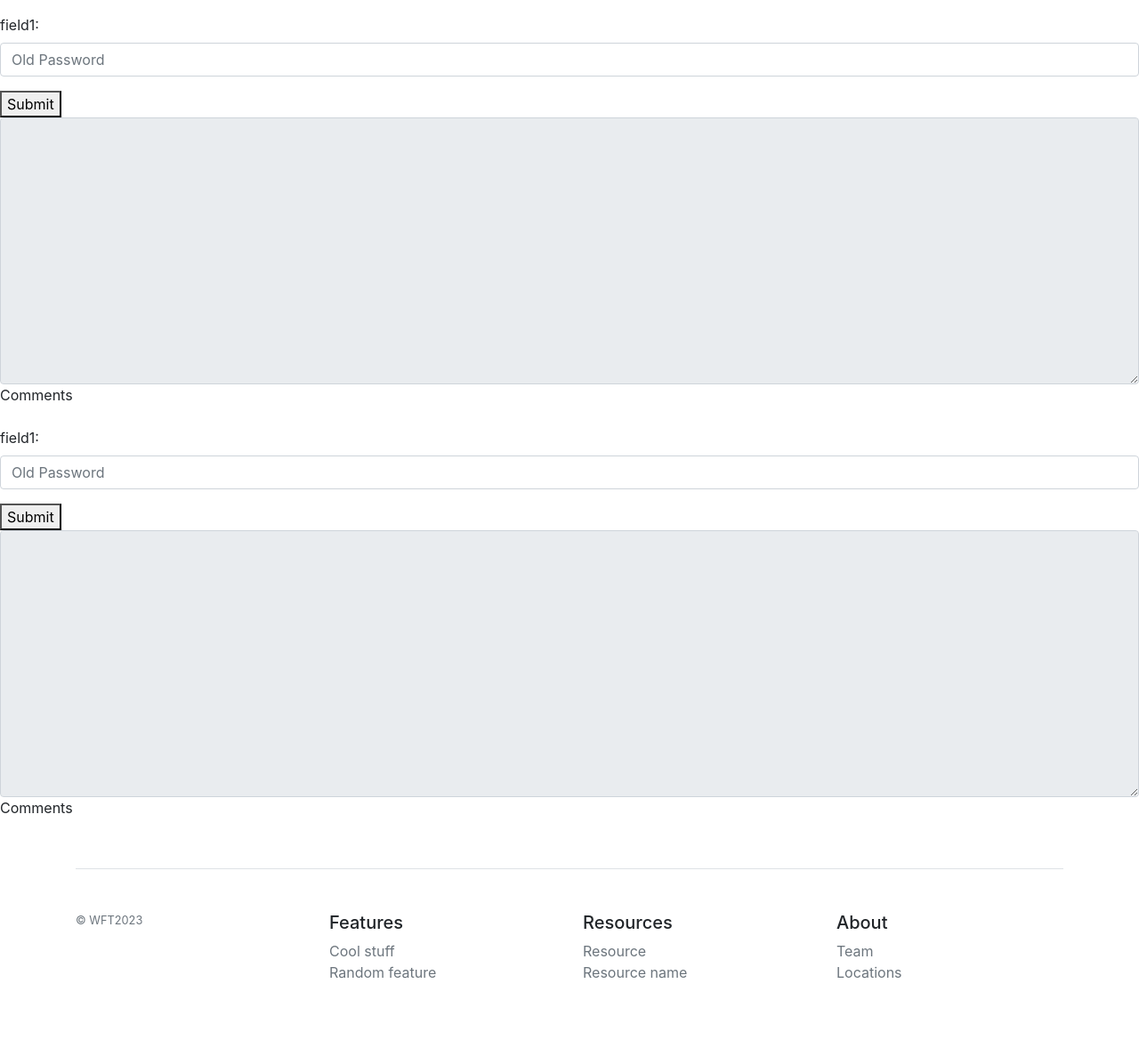
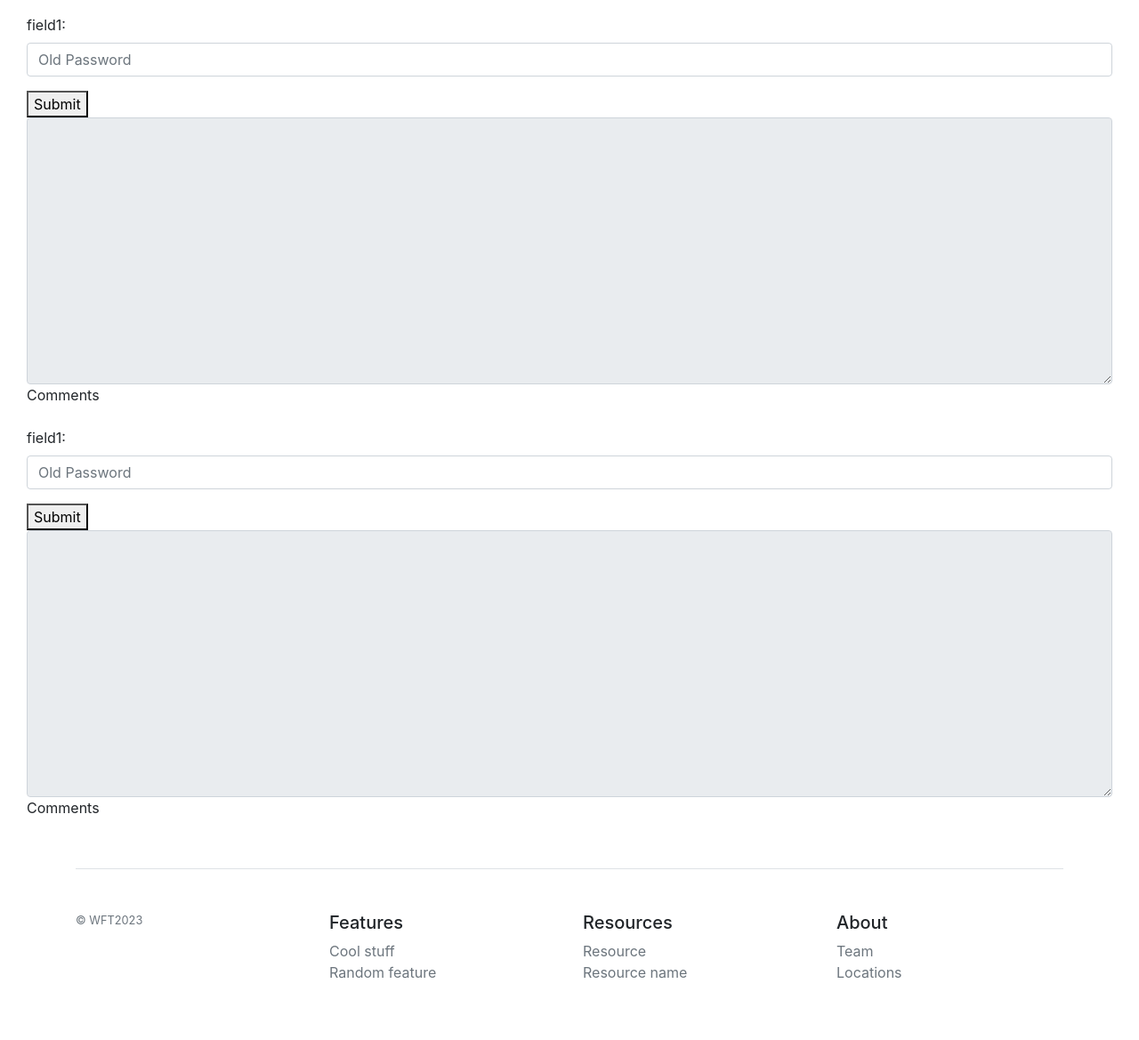
Before and after one commit to wutingting0829/myTFA, a Django app: page /fuzzy/userfuzzy/ in a window 1280 px wide. Shown: the part 56-1225 px from the top of the page at 89% size. Run offline with Django 3.2, Linux system fonts and the light colour scheme; a user stored in the database is signed in; data comes from the database, SQL or seed files in the repository; some libraries are stand-ins or nearby versions.

Commit message:
front-end modification

```diff
--- a/fuzzy/forms.py
+++ b/fuzzy/forms.py
@@ -4,10 +4,10 @@ from django import forms
 class FuzzyExtractorForm(forms.Form):
     old_password = forms.CharField(
         label='field1', widget=forms.PasswordInput(
-            attrs={'class': 'form-control mb-3', 'placeholder': 'Old Password', 'id': 'form-oldpass'}))
+            attrs={'class': 'form-control mb-3 col-sm-12', 'placeholder': 'Old Password', 'id': 'form-oldpass'}))
 
 
 class FuzzyExtractorReproduceForm(forms.Form):
     helper = forms.CharField(
         label='field1', widget=forms.PasswordInput(
-            attrs={'class': 'form-control mb-3', 'placeholder': 'Old Password', 'id': 'form-oldpass1111'}))
+            attrs={'class': 'form-control mb-3 col-sm-12', 'placeholder': 'Old Password', 'id': 'form-oldpass1111'}))
--- a/fuzzy/templates/temp.html
+++ b/fuzzy/templates/temp.html
@@ -6,32 +6,38 @@
 Welcome to Blog
 {% endblock %}
 {% block content %}
-<p>
-    <div id="myDIV" style="display:block;">
+<p class="col-sm-12">
+    <div id="myDIV" style="display:block;" class="col-sm-12">
       </div>
-      <div>
-        <form id="my-form">
+
+      <div class="col-sm-12">
+        <form id="my-form" class="col-sm-12" >
           {% csrf_token %}
           {{ form.as_p }}
           <button type="submit">Submit</button>
         </form>
       </div>
-       <div id="result">
-        <div class="form-floating mb-3 form-floating-height lg-3">
+
+      <div id="result" class="col-sm-12">
+        <div class="form-floating mb-3 form-floating-height lg-3 col-sm-12">
           <textarea id="fuzzyKey" class="form-control" placeholder="" id="floatingTextarea2Disabled" style="height: 300px" disabled></textarea>
           <label for="floatingTextarea2Disabled">Comments</label>
         </div>
       </div>
+
        {% comment %} <p>{{category_list}}</p> {% endcomment %}
-       <form id="reProduceFornm">
+      <div id="result" class="col-sm-12">
+        <form id="reProduceFornm" class="col-sm-12">
           {% csrf_token %}
           {{ reProduceFornm.as_p }}
           <button type="submit">Submit</button>
         </form>
-       <div id="result">
-        <div class="form-floating mb-3 form-floating-height lg-3">
-          <textarea id="reProduceKey" class="form-control" placeholder="" id="floatingTextarea2Disabled" style="height: 300px" disabled></textarea>
-          <label for="floatingTextarea2Disabled">Comments</label>
+      </div>
+
+      <div id="result" class="col-sm-12">
+        <div class="form-floating mb-3 form-floating-height lg-3 col-sm-12">
+          <textarea id="reProduceKey" class="form-control col-sm-12" placeholder="" id="floatingTextarea2Disabled" style="height: 300px" disabled></textarea>
+          <label for="floatingTextarea2Disabled col-sm-12">Comments</label>
         </div>
       </div>
 </p>
@@ -59,11 +65,11 @@ Welcome to Blog
       helper.value = data.field2
       {% comment %} result.innerHTML = `
         <p>Updated content:</p>
-        <div class="form-floating mb-3 form-floating-height lg-3">
-          <textarea class="form-control" placeholder="${data.field1}" id="floatingTextarea2Disabled" style="height: 300px" disabled></textarea>
+        <div class="form-floating mb-3 form-floating-height lg-3 col-sm-12">
+          <textarea class="form-control col-sm-12" placeholder="${data.field1}" id="floatingTextarea2Disabled" style="height: 300px" disabled></textarea>
           <label for="floatingTextarea2Disabled">Comments</label>
         </div>
-        <ul>
+        <ul class="col-sm-12">
           <li>Field 1: ${data.field1}</li>
           <li>Field 2: ${data.field2}</li>
         </ul>
```
Lines whose indentation alone changed are shown as unchanged.
